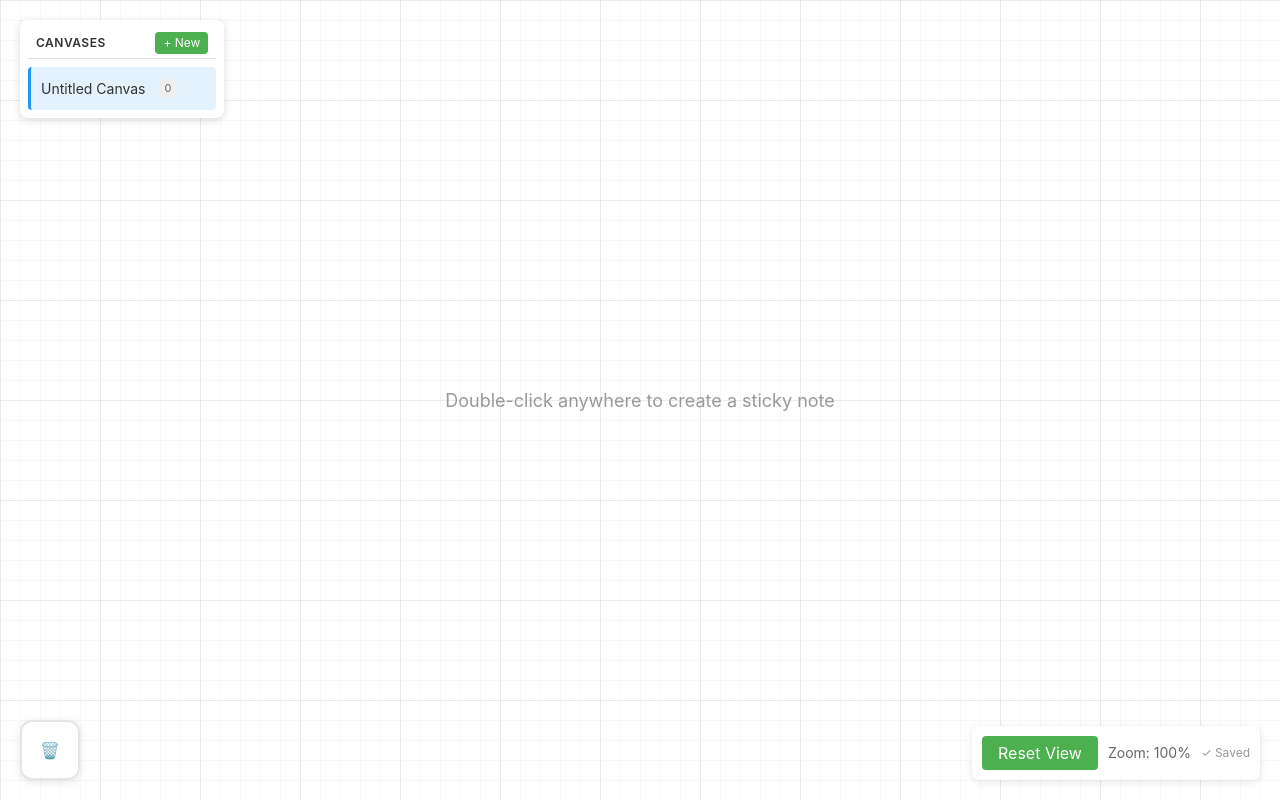
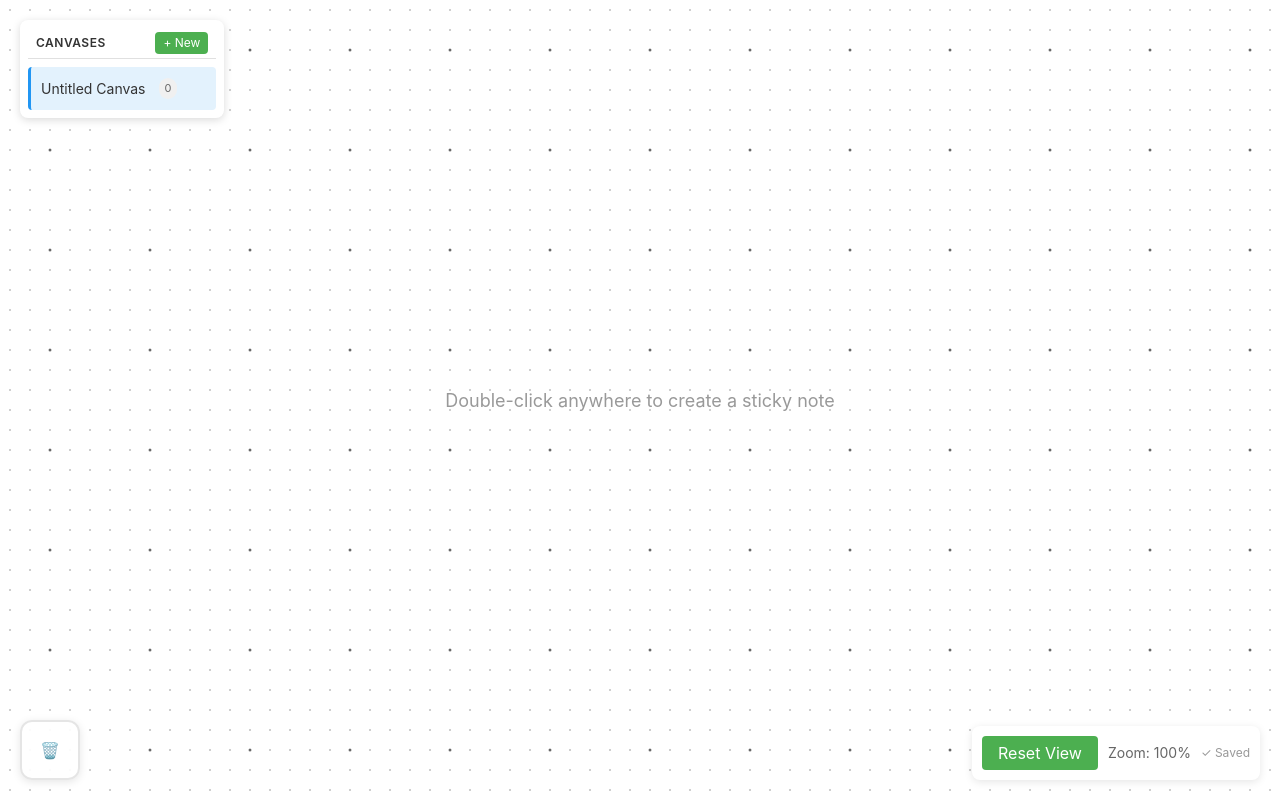
Before and after one commit to DMSAVentures/sticky-notes-canvas, a React (Vite) app: page / in a window 1280 px wide. Built offline with nearby package versions, Linux system fonts and the light colour scheme.

Commit message:
update canvas to use dots instead of grid

```diff
--- a/src/components/Canvas/CanvasGrid.tsx
+++ b/src/components/Canvas/CanvasGrid.tsx
@@ -11,41 +11,45 @@ interface CanvasGridProps {
 }
 
 export function CanvasGrid({ gridSize, gridOpacity, viewState }: CanvasGridProps) {
+    // Fixed dot sizes - not scaled with zoom to keep them crisp
+    const smallDotRadius = 1
+    const largeDotRadius = 1.5
+
     return (
         <svg className={styles.gridSvg} width="100%" height="100%">
             <defs>
                 <pattern
-                    id="smallGrid"
+                    id="smallDots"
                     width={gridSize * viewState.zoom}
                     height={gridSize * viewState.zoom}
                     patternUnits="userSpaceOnUse"
                     patternTransform={`translate(${viewState.x},${viewState.y})`}
                 >
-                    <path
-                        d={`M ${gridSize * viewState.zoom} 0 L 0 0 0 ${gridSize * viewState.zoom}`}
-                        fill="none"
-                        stroke={`rgba(0, 0, 0, ${gridOpacity})`}
-                        strokeWidth="0.5"
+                    <circle
+                        cx={(gridSize * viewState.zoom) / 2}
+                        cy={(gridSize * viewState.zoom) / 2}
+                        r={smallDotRadius}
+                        fill={`rgba(0, 0, 0, ${gridOpacity})`}
                     />
                 </pattern>
                 <pattern
-                    id="largeGrid"
+                    id="largeDots"
                     width={gridSize * viewState.zoom * 5}
                     height={gridSize * viewState.zoom * 5}
                     patternUnits="userSpaceOnUse"
                     patternTransform={`translate(${viewState.x},${viewState.y})`}
                 >
-                    <path
-                        d={`M ${gridSize * viewState.zoom * 5} 0 L 0 0 0 ${gridSize * viewState.zoom * 5}`}
-                        fill="none"
-                        stroke={`rgba(0, 0, 0, ${gridOpacity * 2})`}
-                        strokeWidth="0.5"
+                    <circle
+                        cx={(gridSize * viewState.zoom * 5) / 2}
+                        cy={(gridSize * viewState.zoom * 5) / 2}
+                        r={largeDotRadius}
+                        fill={`rgba(0, 0, 0, ${gridOpacity * 2})`}
                     />
                 </pattern>
             </defs>
             <rect width="100%" height="100%" fill="white" />
-            <rect width="100%" height="100%" fill="url(#smallGrid)" />
-            <rect width="100%" height="100%" fill="url(#largeGrid)" />
+            <rect width="100%" height="100%" fill="url(#smallDots)" />
+            <rect width="100%" height="100%" fill="url(#largeDots)" />
         </svg>
     )
 }
--- a/src/hooks/useCanvasState.ts
+++ b/src/hooks/useCanvasState.ts
@@ -79,9 +79,9 @@ export function useCanvasState({ canvasRef, viewState, setViewState }: UseCanvas
     const baseGridSize = 20
     const gridStep = Math.pow(2, Math.floor(Math.log2(viewState.zoom)))
     const gridSize = baseGridSize / gridStep
-    const minGridOpacity = 0.05
-    const maxGridOpacity = 0.15
-    const gridOpacity = Math.min(maxGridOpacity, Math.max(minGridOpacity, 0.1 * viewState.zoom))
+    const minGridOpacity = 0.15  // Increased minimum opacity
+    const maxGridOpacity = 0.35  // Increased maximum opacity
+    const gridOpacity = Math.min(maxGridOpacity, Math.max(minGridOpacity, 0.25 * viewState.zoom))
 
     return {
         isPanning,
```
